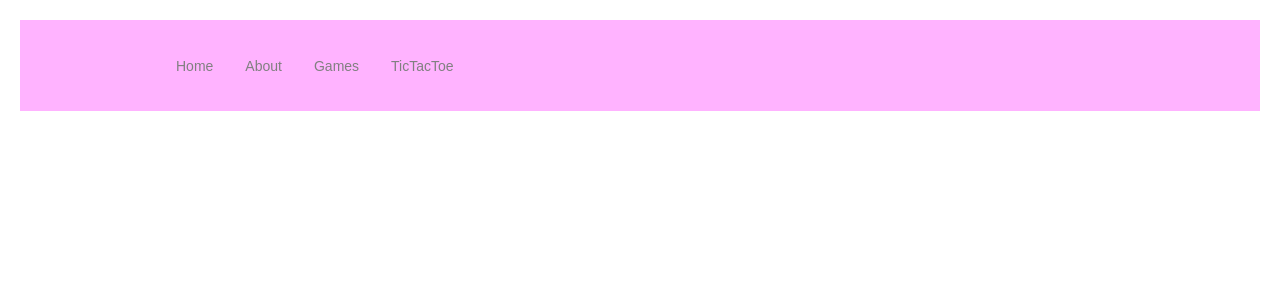
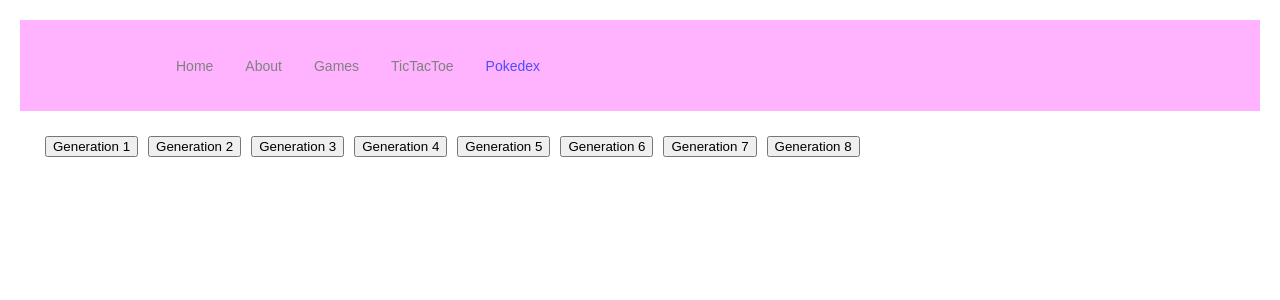
Before and after one commit to ninja1219/ryans-website, a React (Create React App) app: page /pokedex in a window 1280 px wide. Shown: the top 300 px of the page. Built offline with nearby package versions, Linux system fonts and the light colour scheme.

Commit message:
Set up pokedex

```diff
--- a/src/App.js
+++ b/src/App.js
@@ -9,7 +9,8 @@ import {
 import Home from "./pages";
 import About from "./pages/about";
 import Games from "./pages/games";
-import TicTacToe from "./pages/tictactoe";
+import TicTacToe from "./pages/games/tictactoe";
+import Pokedex from "./pages/games/pokedex";
 
 function App() {
   return (
@@ -20,6 +21,7 @@ function App() {
         <Route path="/about" element={<About />} />
         <Route path="/games" element={<Games />} />
         <Route path="/tictactoe" element={<TicTacToe />} />
+        <Route path="/pokedex" element={<Pokedex />} />
       </Routes>
     </Router>
   );
--- a/src/components/Navbar/index.js
+++ b/src/components/Navbar/index.js
@@ -6,17 +6,20 @@ const Navbar = () => {
         <>
             <Nav>
                 <NavMenu>
-                    <NavLink to="/" activeStyle>
+                    <NavLink to="/" activestyle="true">
                         Home
                     </NavLink>
-                    <NavLink to="/about" activeStyle>
+                    <NavLink to="/about" activestyle="true">
                         About
                     </NavLink>
-                    <NavLink to="/games" activeStyle>
+                    <NavLink to="/games" activestyle="true">
                         Games
                     </NavLink>
-                    <NavLink to="/tictactoe" activeStyle>
+                    <NavLink to="/tictactoe" activestyle="true">
                         TicTacToe
+                    </NavLink>
+                    <NavLink to="/pokedex" activestyle="true">
+                        Pokedex
                     </NavLink>
                 </NavMenu>
             </Nav>
--- /dev/null
+++ b/src/pages/games/pokedex.js
@@ -0,0 +1,54 @@
+import React from 'react';
+
+class Generation extends React.Component {
+    render() {
+        return (
+            <h1>Generation {this.props.genNum}</h1>
+        );
+    }
+}
+
+class Pokedex extends React.Component {
+    constructor(props) {
+        super(props);
+        this.state = {
+            genNum: -1,
+            showGen: false
+        }
+    }
+
+    loadGen(genNum) {
+        this.setState({
+            genNum: genNum,
+            showGen: true
+        })
+    }
+
+    render() {
+        const genNums = [1, 2, 3, 4, 5, 6, 7, 8];
+        const generations = genNums.map((genNum)=>{
+            return (
+                <div key={"gen" + genNum} style={{display: "inline-block", margin: "5px"}}>
+                    <button
+                        onClick={() => this.loadGen(genNum)}
+                    >
+                            Generation {genNum}
+                    </button>
+                </div>
+            );
+        });
+
+        return (
+            <div id='pokedex' style={{margin: "20px"}}>
+                <div id="generations-list">
+                    {generations}
+                </div>
+                <div id="curr-generation">
+                    { this.state.showGen ? <Generation genNum={this.state.genNum} /> : null }
+                </div>
+            </div>
+        );
+    }
+}
+
+export default Pokedex;
```
Also changed, not shown: src/pages/games/tictactoe.css (renamed from src/pages/tictactoe.css), src/pages/games/tictactoe.js (renamed from src/pages/tictactoe.js).
